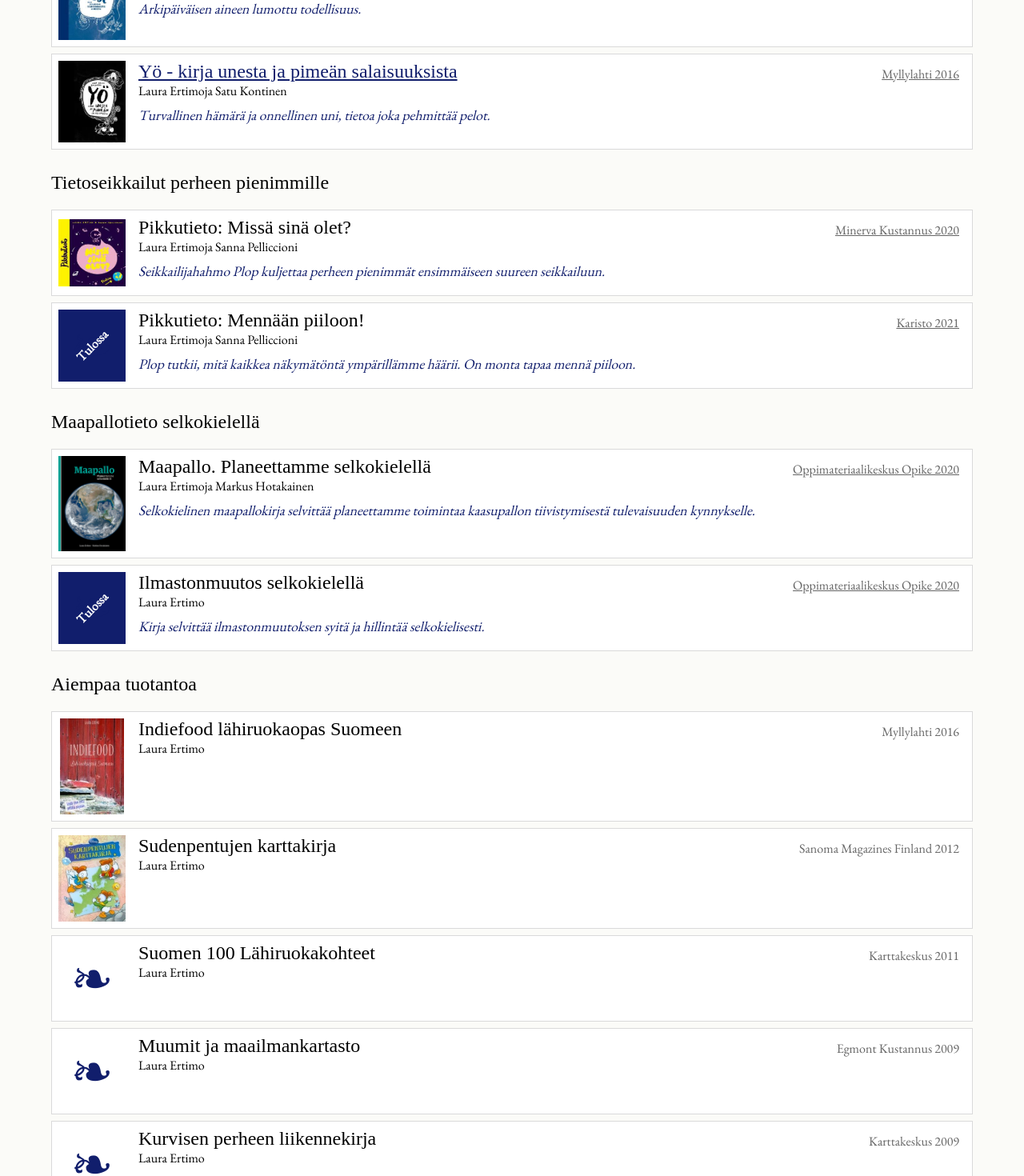
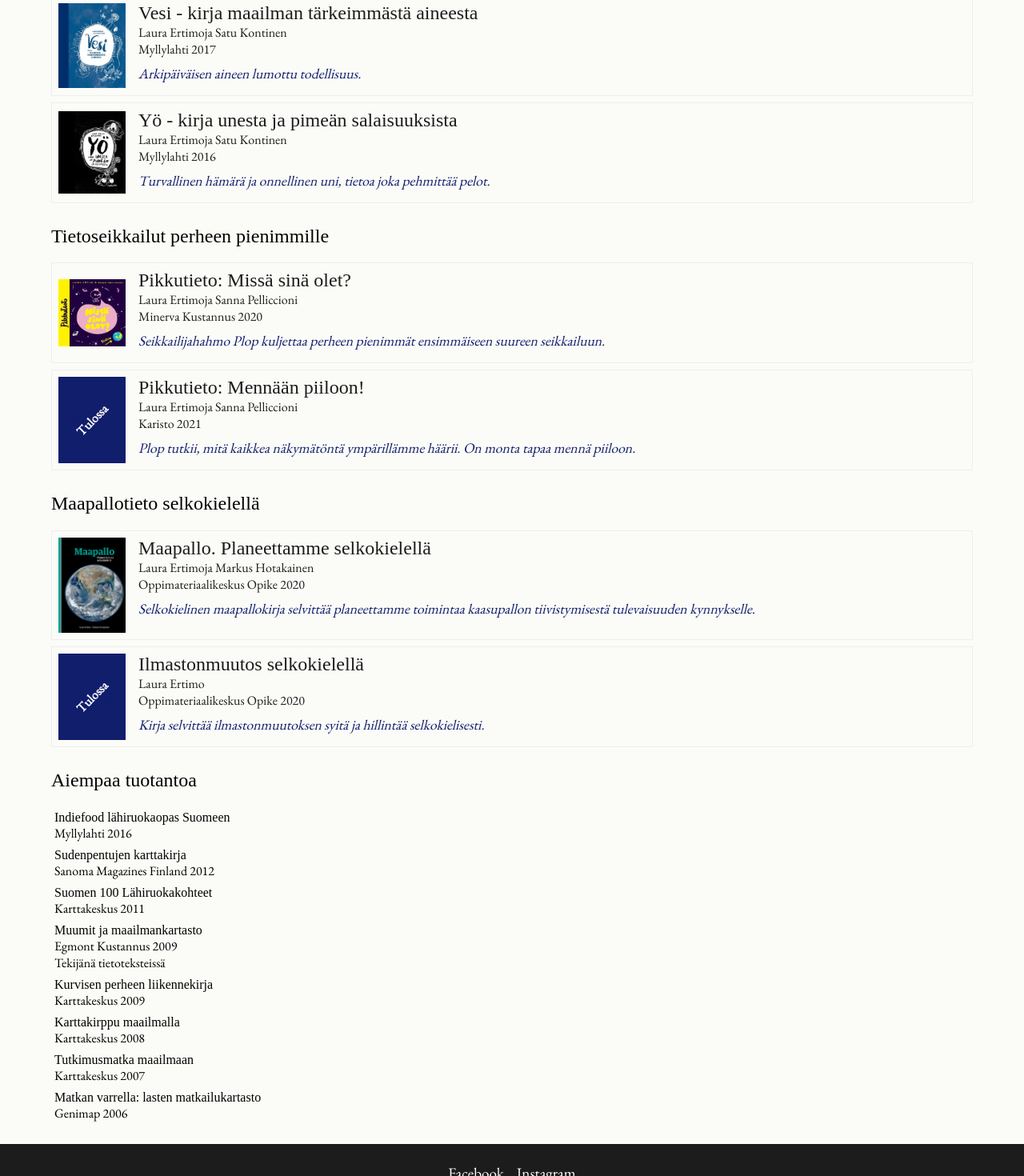
Before and after one commit to ramert/lauraertimo, a Vue app: page /books in a window 1280 px wide. Shown: the part 760-2230 px from the top of the page at 80% size. Built offline with nearby package versions, Linux system fonts and the light colour scheme; a web font is replaced by a local one.

Commit message:
Second batch of changes

```diff
--- a/src/assets/styles/variables.css
+++ b/src/assets/styles/variables.css
@@ -12,7 +12,7 @@
   --color-black:#000;
   --color-red: #cf1945;
   --color-gray: #666;
-  --color-lightgray: #dadada;
+  --color-lightgray: #eee;
   --spacing-unit: 4px;
   --typo-spacing-unit: 0.6rem;
   --typo-spacing-large: 1rem;
--- a/src/components/BookLink.vue
+++ b/src/components/BookLink.vue
@@ -1,24 +1,37 @@
 <template>
-  <li class="book">
+  <li>
+    <router-link v-if="toLink" :to="toLink" class="book book--link">
       <div class="book__image-wrapper" :class="{'book__image-wrapper--bg': !image && flag}">
         <vImage v-if="image" class="book__image" :image="image" :loadingColor="loadingColor" isThumbnail="true"/>
         <div v-else class="book__placeholder"></div>
         <span v-if="flag" class="book__flag">Tulossa</span>
       </div>
       <div>
-        <div class="book__info">
-          <router-link v-if="toLink" :to="toLink">
-            <h2 class="book__link">{{name}}</h2>
-          </router-link>
-          <h2 v-else class="book__link">{{name}}</h2>
-          <a :href="publisherLink" class="book__publisher">{{publisher}}</a>
-        </div>
+        <h2 class="book__link">{{name}}</h2>
         <div>
           <span>Laura Ertimo</span>
           <span v-if="illustrator">ja {{illustrator}}</span>
         </div>
+        <span>{{publisher}}</span>
         <p class="book__description">{{description}}</p>
       </div>
+    </router-link>
+    <div v-else class="book">
+      <div class="book__image-wrapper" :class="{'book__image-wrapper--bg': !image && flag}">
+        <vImage v-if="image" class="book__image" :image="image" :loadingColor="loadingColor" isThumbnail="true"/>
+        <div v-else class="book__placeholder"></div>
+        <span v-if="flag" class="book__flag">Tulossa</span>
+      </div>
+      <div>
+        <h2 class="book__link">{{name}}</h2>
+        <div>
+          <span>Laura Ertimo</span>
+          <span v-if="illustrator">ja {{illustrator}}</span>
+        </div>
+        <span>{{publisher}}</span>
+        <p class="book__description">{{description}}</p>
+      </div>
+    </div>
   </li>
 </template>
 
@@ -38,25 +51,25 @@
 .book {
   display: grid;
   padding: calc(2 * var(--spacing-unit));
-  background: white;
+  color: var(--color-foreground1);
   border: 1px solid var(--color-lightgray);
-
+  text-decoration: none;
+  transition: background-color 0.2s ease;
   @media screen and (min-width: 640px) {
     grid-template-columns: 100px 1fr;
     padding-right: calc(4 * var(--spacing-unit));
+  }
+
+  &--link {
+    &:hover, &:focus {
+      background: white;
+    }
   }
 
   margin: 0 0 calc(2 * var(--spacing-unit));
 
   &__link {
     margin: 0;
-  }
-
-  &__info {
-    display: flex;
-    justify-content: space-between;
-    align-items: flex-end;
-    flex-wrap: wrap;
   }
 
   &__description {
@@ -75,7 +88,6 @@
     display: flex;
     justify-content: center;
     align-items: center;
-    margin: auto 0;
     min-height: 120px;
     margin-bottom: calc(2 * var(--spacing-unit));
 
--- a/src/components/Navibar.vue
+++ b/src/components/Navibar.vue
@@ -83,7 +83,7 @@
   }
 
   &__separator {
-    background-color: var(--color-lightgray);
+    background-color: var(--color-blue);
     min-width: 100%;
     height: 3px;
     border: none;
@@ -91,12 +91,17 @@
     position: relative;
     overflow: visible;
   }
+
+  &:hover, &:focus {
+    color: var(--color-background2);
+    background-color: var(--color-blue);
+    .button__separator {
+      background-color: var(--color-background2);
+    }
+  }
 }
 
-.button:hover, .button:focus {
-  color: var(--color-background2);
-  background-color: var(--color-blue);
-}
+
 
 .button:focus {
   outline: none;
--- a/src/views/Books.vue
+++ b/src/views/Books.vue
@@ -15,6 +15,16 @@
         />
       </ul>
     </div>
+    <div>
+      <h2>Aiempaa tuotantoa</h2>
+      <ul>
+        <li v-for="book in EarlierBooks" :key="book.name" class="link">
+          <h4>{{book.name}}</h4>
+          <div>{{book.publisher}}</div>
+          <div v-if="book.info">{{book.info}}</div>
+        </li>
+      </ul>
+    </div>
   </div>
 </template>
 
@@ -27,8 +37,6 @@
 import IhmeIlmatImage from '@/assets/ihmeilmat/ihme-ilmat-miksi-ilmasto-muuttuu.jpg';
 import LumottuImage from '@/assets/lumotunmaankartasto/lumotun-maan-kartasto.jpg';
 import PikkuTietoMissa from '@/assets/missa-sina-olet.jpg';
-import IndieFood from '@/assets/indiefoodkansi.jpeg';
-import Sudenppentujen from '@/assets/sudenpentujenKansi.jpeg'
 import Maapallotieto from '@/assets/Maapallo_etukansi.jpg';
 
 const ComicBooks = [
@@ -126,15 +134,32 @@
   }
 ];
 
+const AllBooks = [
+  {
+    title: 'Sarjakuva-tietokirjat',
+    books: ComicBooks
+  },
+  {
+    title: 'Koko perheen kuvitetut tietokirjat',
+    books: FamilyBooks
+  },
+  {
+    title: 'Tietoseikkailut perheen pienimmille',
+    books: SmallChildrenBooks
+  },
+  {
+    title: 'Maapallotieto selkokielellä',
+    books: WorldClearText
+  }
+];
+
 const EarlierBooks = [
   {
     name:"Indiefood lähiruokaopas Suomeen",
-    image: IndieFood,
     publisher:"Myllylahti 2016"
   },
   {
     name:"Sudenpentujen karttakirja",
-    image: Sudenppentujen,
     publisher:"Sanoma Magazines Finland 2012"
   },
   {
@@ -144,7 +169,7 @@
   {
     name:"Muumit ja maailmankartasto",
     publisher:"Egmont Kustannus 2009",
-    //TODO: tekijänä tietoteksteissä
+    info: "Tekijänä tietoteksteissä"
   },
   {
     name:"Kurvisen perheen liikennekirja",
@@ -164,35 +189,13 @@
   }
 ]
 
-const AllBooks = [
-  {
-    title: 'Sarjakuva-tietokirjat',
-    books: ComicBooks
-  },
-  {
-    title: 'Koko perheen kuvitetut tietokirjat',
-    books: FamilyBooks
-  },
-  {
-    title: 'Tietoseikkailut perheen pienimmille',
-    books: SmallChildrenBooks
-  },
-  {
-    title: 'Maapallotieto selkokielellä',
-    books: WorldClearText
-  },
-  {
-    title: 'Aiempaa tuotantoa',
-    books: EarlierBooks
-  }
-];
-
 Vue.component("book", Book);
 export default {
   name: "Books",
   data() {
     return {
-      AllBooks
+      AllBooks,
+      EarlierBooks
     }
   }
 };
@@ -202,5 +205,9 @@
 .root {
   display: flex;
   flex-direction: column;
+  padding-bottom: calc(6 * var(--spacing-unit));
+}
+.link {
+  padding: var(--spacing-unit);
 }
 </style>
--- a/src/views/Foreign.vue
+++ b/src/views/Foreign.vue
@@ -6,6 +6,7 @@
         </div>
       </section>
       <section class="row row-8-4">
+        <div>
         <vParagraph>
             <div>
           I am a geographer and full time author specialising in children’s non fiction. <a href="http://www.ahlbackagency.com/author/laura-ertimo/">Elina Ahlbeck Literary Agency</a> represents my work outside Finland.
@@ -14,13 +15,6 @@
                 Feel free to contact the <a href="http://www.ahlbackagency.com/author/laura-ertimo/">agency</a> for more information and reading material:
             </div>
         </vParagraph>
-        <vImage :image="Laura" class="first-on-mobile"/>
-      </section>
-
-      <div class="re-content-block__separator"></div>
-
-
-      <section>
         <vParagraph>
         <h2>Sold Foreign rights</h2>
             <ul>
@@ -88,7 +82,11 @@
             </li>
           </ul>
     </vParagraph>
-        </section>
+        </div>
+        <vImage :image="Laura" class="first-on-mobile"/>
+      </section>
+
+
     </div>
 </template>
 
```
Also changed, not shown: src/assets/author/LauraPortrait.jpg.
